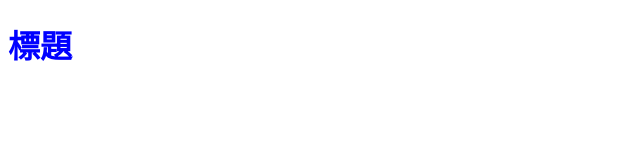
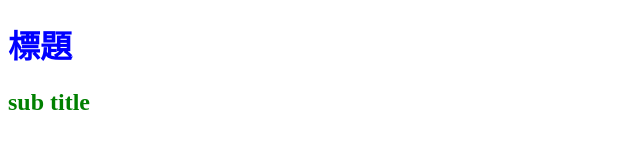
Before and after one commit to cliff80144/1121-2, a plain HTML site: page index.html in a window 1280 px wide. Shown: the whole page, without its empty margins (0-640 px from the left). Drawn offline with Linux system fonts and the light colour scheme.

Commit message:
add h2 color

```diff
--- a/all.css
+++ b/all.css
@@ -1,3 +1,6 @@
 h1{
     color: blue;
 }
+h2{
+    color: green;
+}
--- a/index.html
+++ b/index.html
@@ -9,5 +9,6 @@
 </head>
 <body>
     <h1>標題</h1>
+    <h2>sub title</h2>
 </body>
 </html>
```
